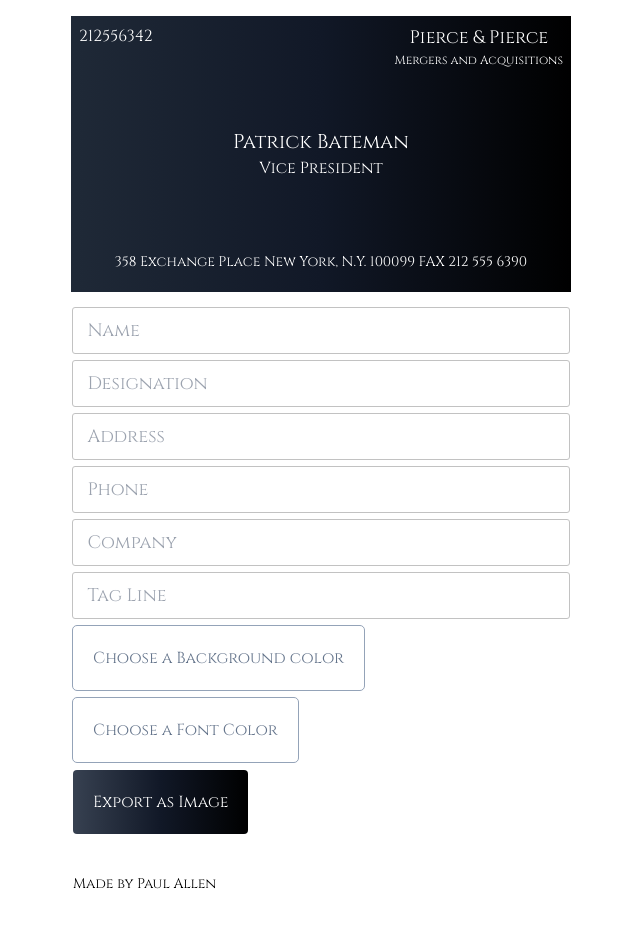
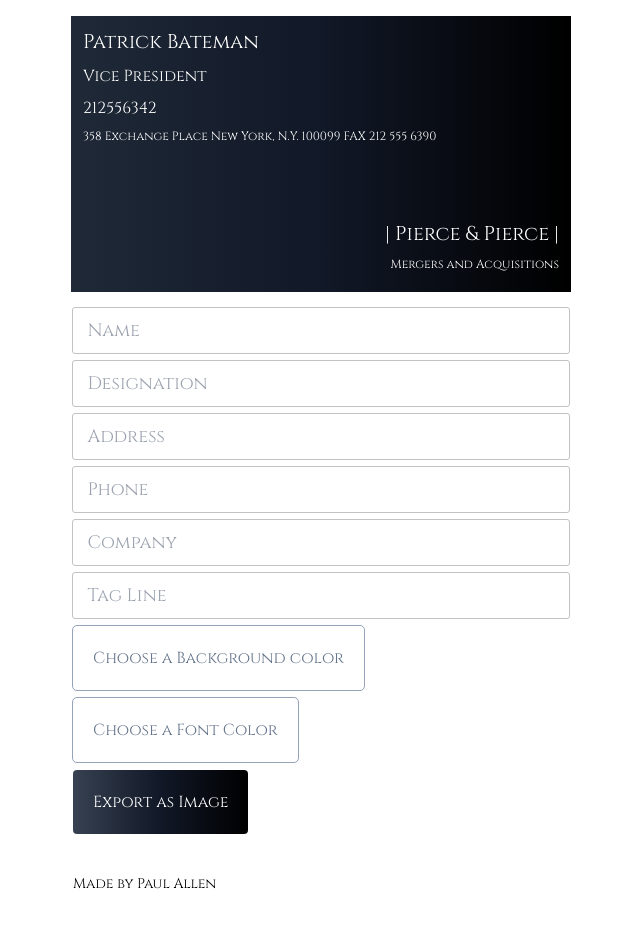
Before and after one commit to T4P4N/business-card-generator, a React (Vite) app: page / in a window 1280 px wide. Shown: the whole page, without its empty margins (319-959 px from the left). Built offline with nearby package versions, Linux system fonts and the light colour scheme.

Commit message:
adds new template

```diff
--- a/src/App.jsx
+++ b/src/App.jsx
@@ -1,9 +1,9 @@
 import { useRef, useState } from "react";
 import Patrick from "./Templates/Patrick";
-import { FiInfo } from "react-icons/fi";
 import exportAsImage from "./exportAsImage";
 import ListGradients from "./Components/ListGradients";
 import Modal from "./Components/Modal";
+import Mark from "./Templates/Mark";
 
 function App() {
   const [title, setTitle] = useState("Patrick Bateman");
@@ -22,15 +22,10 @@
   const exportRef = useRef();
   const [isOpen, setIsOpen] = useState(false);
   const [fontPickerOpen, setFontPickerOpen] = useState(false);
-  // {
-  //   name: 'Salem',
-  //   direction: 'bg-gradient-to-b',
-  //   colors: 'from-gray-900 via-purple-900 to-violet-600'
-  // },
-  // bg-gradient-to-b from-gray-900 via-purple-900 to-violet-600
+
   return (
     <>
-      <Patrick
+      <Mark
         title={title}
         description={description}
         addresss={addresss}
--- /dev/null
+++ b/src/Templates/Mark.jsx
@@ -0,0 +1,50 @@
+function Mark({
+  title,
+  description,
+  addresss,
+  phone,
+  brandName,
+  brandline,
+  gradient,
+  fontColor,
+  childRef,
+}) {
+  return (
+    <div
+      className="card-area"
+      ref={childRef}
+      style={{
+        maxWidth: "500px",
+        marginInline: "auto",
+        marginTop: "1em",
+        color: `${fontColor}`,
+      }}
+    >
+      <div
+        className={`relative ${gradient}`}
+        style={{
+          maxWidth: "500px",
+          height: "276px",
+          fontFamily: "'Cinzel', serif",
+          display: "flex",
+        }}
+      >
+        <div className="flex items-start justify-between gap-3 p-3">
+          <div className="flex flex-col gap-2">
+            <div className=" text-xl">{title}</div>
+            <div className="">{description}</div>
+            <p className="text">{phone}</p>
+            <div className="text-xs">{addresss}</div>
+          </div>
+
+          <div className="flex flex-col gap-2 self-end absolute bottom-5 right-3">
+            <div className="text-right text-xl">|{" " + brandName + " "}|</div>
+            <div className=" text-right text-xs">{brandline}</div>
+          </div>
+        </div>
+      </div>
+    </div>
+  );
+}
+
+export default Mark;
```
